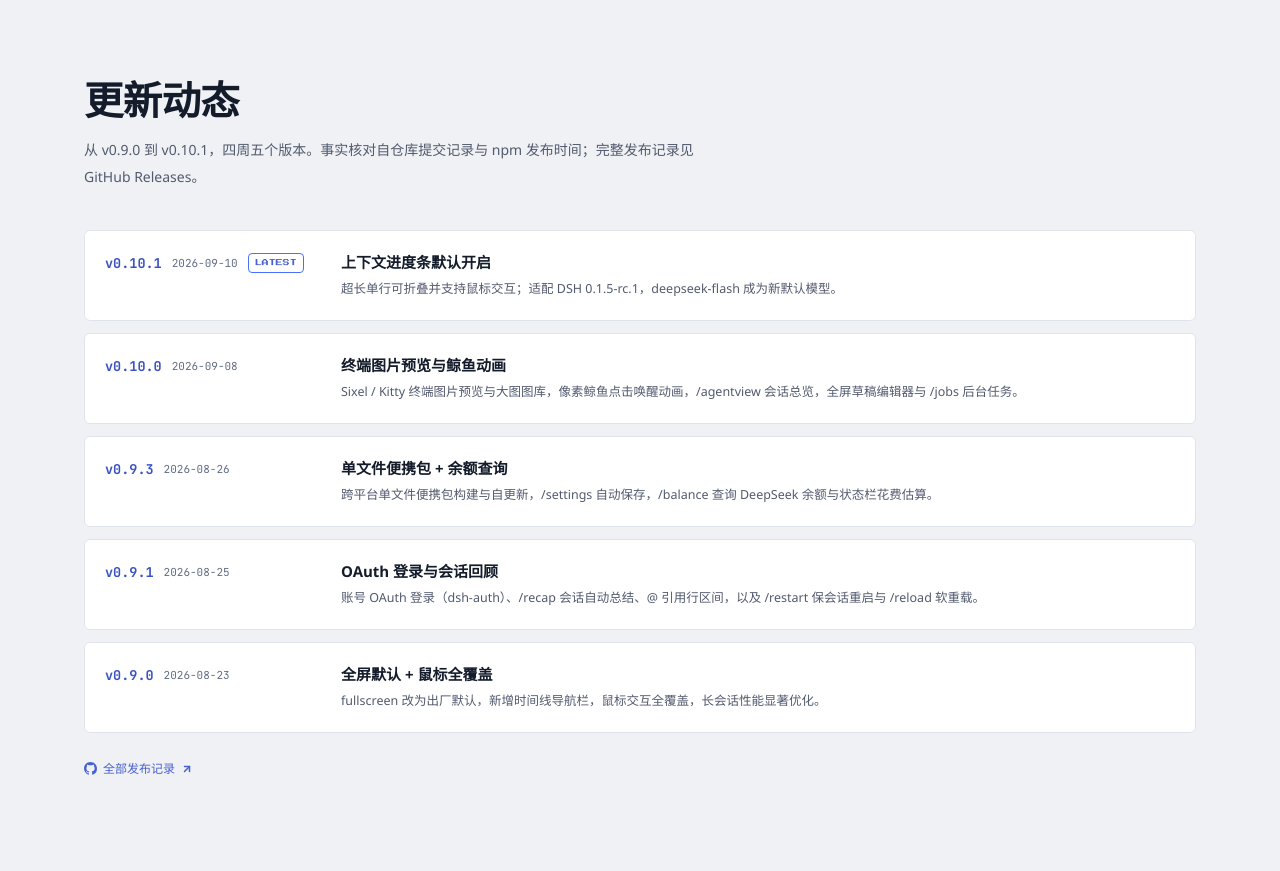
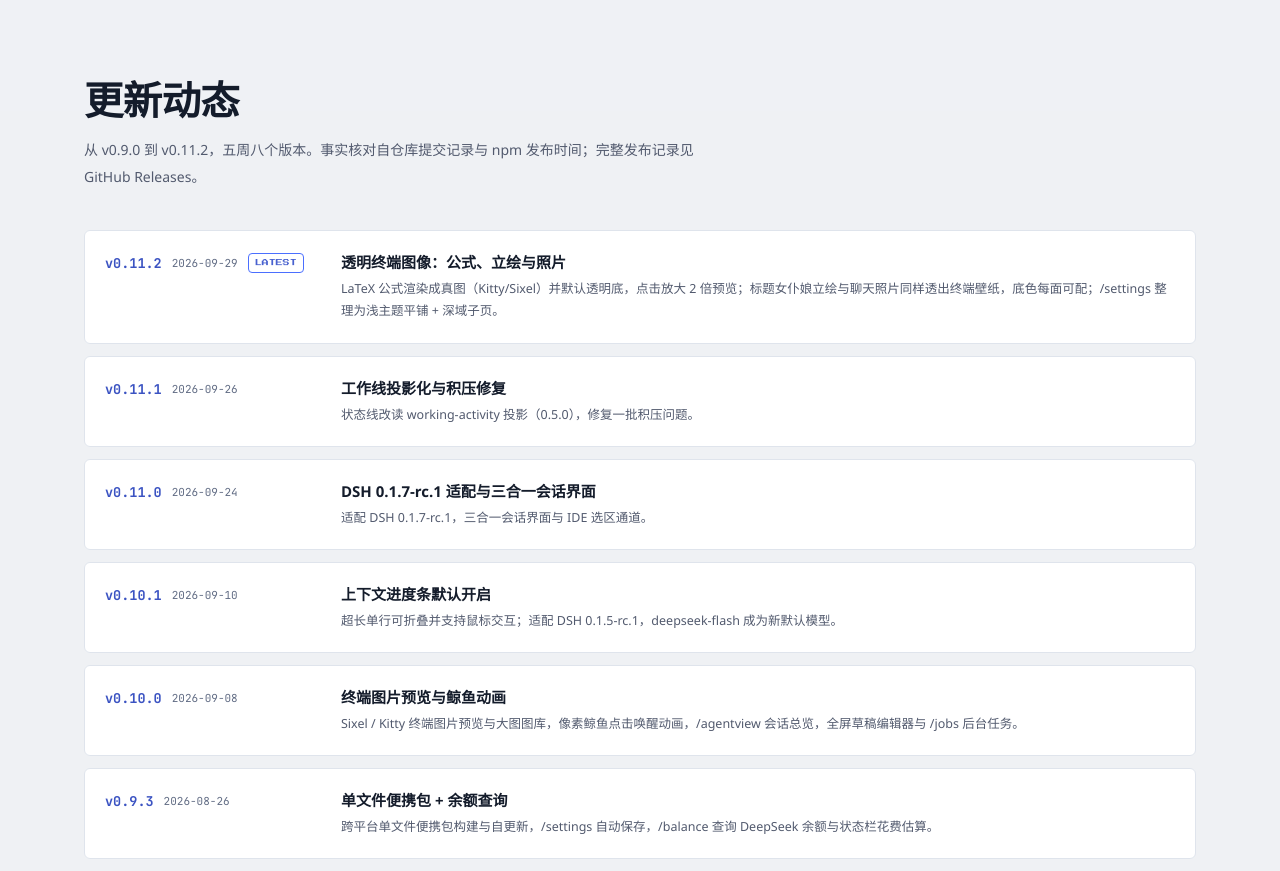
Before and after one commit to dsh-tui-ecosystem/dsh-tui-site, a React (Vite) app: page / in a window 1280 px wide. Shown: the part 3700-4571 px from the top of the page. Built offline with nearby package versions, Linux system fonts and the light colour scheme; no server answers.

Commit message:
content: 更新动态补 v0.11.0–v0.11.2（透明终端图像与设置分级）

```diff
--- a/src/i18n.tsx
+++ b/src/i18n.tsx
@@ -138,8 +138,8 @@
 
   'changelog.title': { zh: '更新动态', en: "What's new" },
   'changelog.desc': {
-    zh: '从 v0.9.0 到 v0.10.1，四周五个版本。事实核对自仓库提交记录与 npm 发布时间；完整发布记录见 GitHub Releases。',
-    en: 'Five releases in four weeks, from v0.9.0 to v0.10.1. Facts cross-checked against repo commits and npm publish times; full notes on GitHub Releases.',
+    zh: '从 v0.9.0 到 v0.11.2，五周八个版本。事实核对自仓库提交记录与 npm 发布时间；完整发布记录见 GitHub Releases。',
+    en: 'Eight releases in five weeks, from v0.9.0 to v0.11.2. Facts cross-checked against repo commits and npm publish times; full notes on GitHub Releases.',
   },
   'changelog.more': { zh: '全部发布记录', en: 'All releases' },
 
@@ -396,6 +396,33 @@
  *  日期为 npm UTC 发布日。 */
 export const CHANGELOG_ENTRIES: { version: string; date: string; title: Pair; desc: Pair }[] = [
   {
+    version: 'v0.11.2',
+    date: '2026-09-29',
+    title: { zh: '透明终端图像：公式、立绘与照片', en: 'Transparent terminal images: formulas, portraits & photos' },
+    desc: {
+      zh: 'LaTeX 公式渲染成真图（Kitty/Sixel）并默认透明底，点击放大 2 倍预览；标题女仆娘立绘与聊天照片同样透出终端壁纸，底色每面可配；/settings 整理为浅主题平铺 + 深域子页。',
+      en: 'LaTeX math renders as real images (Kitty/Sixel) with a transparent backing by default and click-to-zoom previews; the maid portrait and chat photos float on your wallpaper too, with per-surface backing settings; /settings reorganised into inline topics plus deep subpages.',
+    },
+  },
+  {
+    version: 'v0.11.1',
+    date: '2026-09-26',
+    title: { zh: '工作线投影化与积压修复', en: 'Working-line projection & backlog fixes' },
+    desc: {
+      zh: '状态线改读 working-activity 投影（0.5.0），修复一批积压问题。',
+      en: 'The status line reads the working-activity projection (0.5.0) plus a round of backlog fixes.',
+    },
+  },
+  {
+    version: 'v0.11.0',
+    date: '2026-09-24',
+    title: { zh: 'DSH 0.1.7-rc.1 适配与三合一会话界面', en: 'DSH 0.1.7-rc.1 support & unified session view' },
+    desc: {
+      zh: '适配 DSH 0.1.7-rc.1，三合一会话界面与 IDE 选区通道。',
+      en: 'DSH 0.1.7-rc.1 support, a unified three-in-one session view, and the IDE selection channel.',
+    },
+  },
+  {
     version: 'v0.10.1',
     date: '2026-09-10',
     title: { zh: '上下文进度条默认开启', en: 'Context progress bar on by default' },
```
